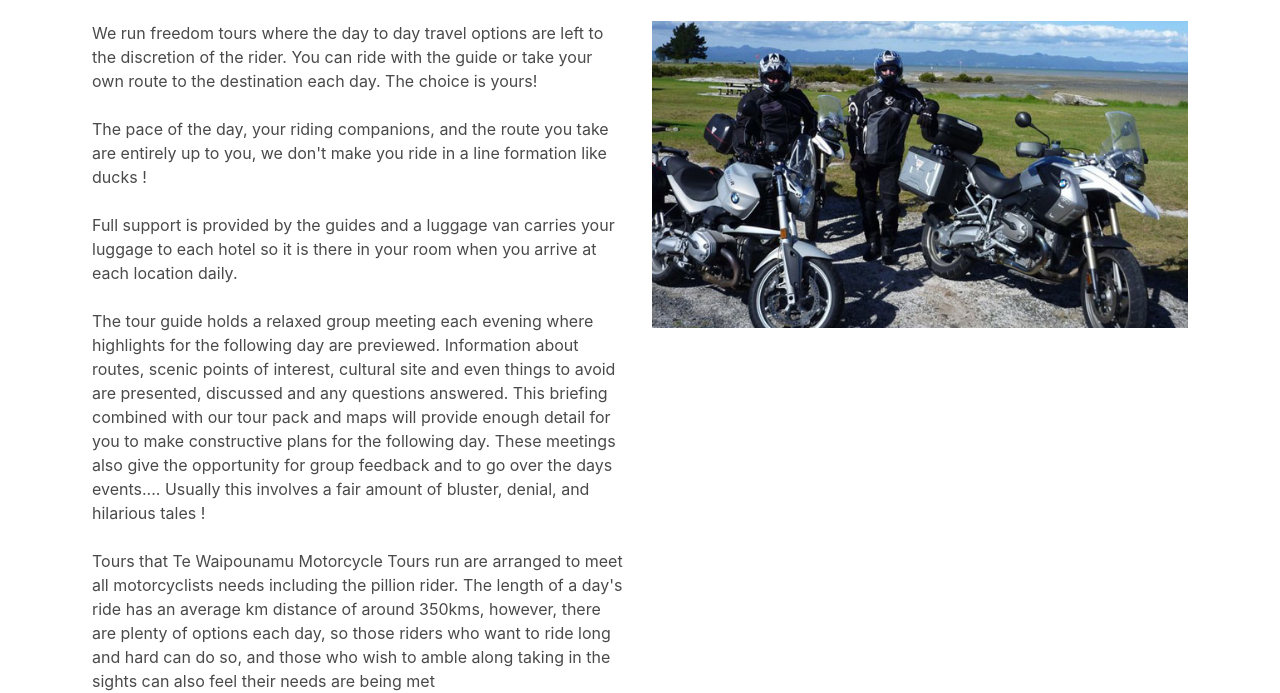
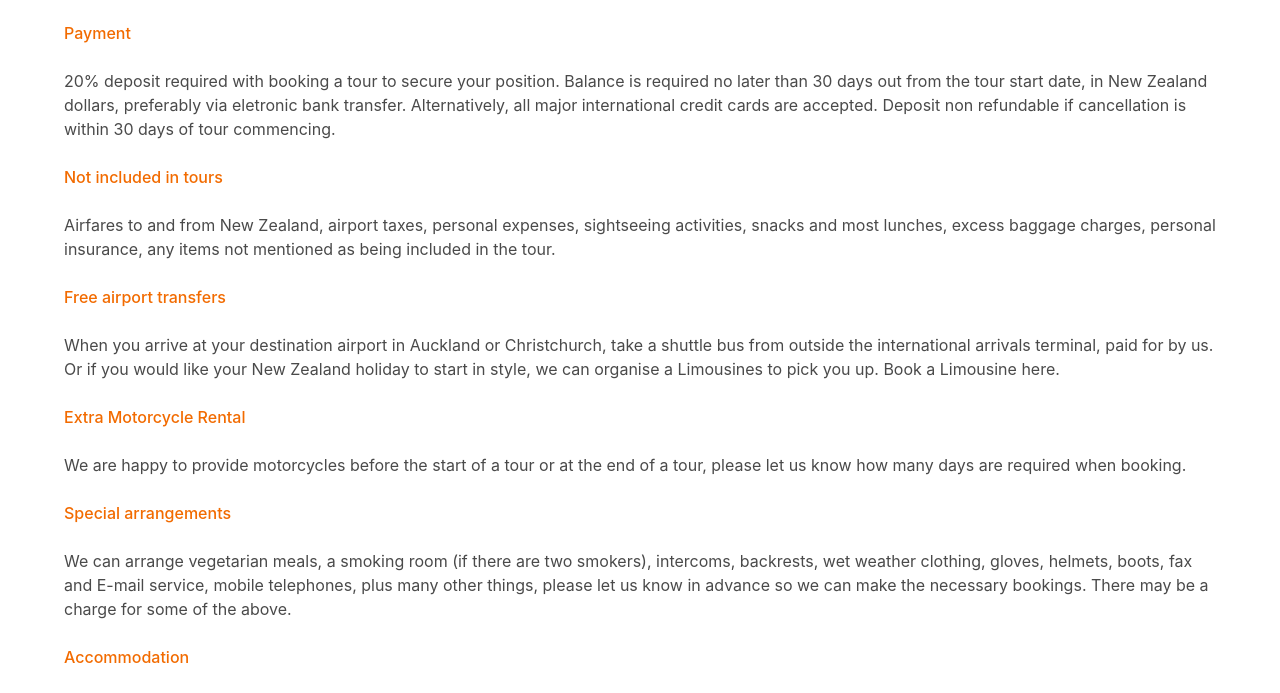
Before and after one commit to harryhaibojiang/motorcycle-hire, a Gatsby site: page /self-guided-tours/tours-additional-information in a window 1280 px wide. Shown: the part 491-1184 px from the top of the page. Built offline with nearby package versions, Linux system fonts and the light colour scheme; Gatsby itself is replaced by a stand-in of ours.

Commit message:
Price update and copy changes

```diff
--- a/src/content/tours.js
+++ b/src/content/tours.js
@@ -15,7 +15,6 @@ const selfGuidedTips = [
   "All bike accessories (tank bags, top boxes, GPS) are free for tour clients.",
   "** Hotel/Motel accommodation available if preferred or if no vacancies at Farmstay.",
   "NOTE: Tours booked with dates that fall on special events in NZ including the Xmas and New Year period will incur extra costs due to accommodation price rises over that period. There may also be a minimum stay period in some locations which can restrict our choice of accommodation.",
-  "Any tour with dates booked between and inclusive of 25th December to 4th January will incur a minimum extra fee of NZ$150 per night during this period.",
   "Deviations to our set itinerary will incur a customisation fee.",
   "Pricing in NZ dollars and includes Sales Tax.",
 ];
@@ -106,7 +105,7 @@ const tours = {
   selfGuided: [
     {
       url: "/self-guided-tours/southern-moonlight-tour",
-      title: "Southern Moonlight Tour",
+      title: "2 Weeks Southern Moonlight Tour",
       img: southernMoonlightImg,
       date: "01 May 2021 - 30 April 2022",
       route: "Christchurch - Christchurch",
@@ -145,19 +144,19 @@ const tours = {
         packages: [
           {
             type: "Single room in shoulder season",
-            price: 3991,
+            price: 3585,
           },
           {
             type: "Single room in peak season",
-            price: 4509,
+            price: 4405,
           },
           {
             type: "Double/Twin room in shoulder season",
-            price: 4776,
+            price: 3962,
           },
           {
             type: "Double/Twin room in peak season",
-            price: 5284,
+            price: 4782,
           },
         ],
         tips: selfGuidedTips,
@@ -215,19 +214,19 @@ const tours = {
         packages: [
           {
             type: "Single room in shoulder season",
-            price: 6496,
+            price: 6175,
           },
           {
             type: "Single room in peak season",
-            price: 6942,
+            price: 6975,
           },
           {
             type: "Double/Twin room in shoulder season",
-            price: 7590,
+            price: 6658,
           },
           {
             type: "Double/Twin room in peak season",
-            price: 8035,
+            price: 7446,
           },
         ],
         tips: selfGuidedTips,
@@ -272,19 +271,19 @@ const tours = {
         packages: [
           {
             type: "Single room in shoulder season",
-            price: 5444,
+            price: 5488,
           },
           {
             type: "Single room in peak season",
-            price: 6045,
+            price: 6758,
           },
           {
             type: "Double/Twin room in shoulder season",
-            price: 6316,
+            price: 5845,
           },
           {
             type: "Double/Twin room in peak season",
-            price: 6917,
+            price: 7114,
           },
         ],
         tips: selfGuidedTips,
@@ -341,19 +340,19 @@ const tours = {
         packages: [
           {
             type: "Single room in shoulder season",
-            price: 7836,
+            price: 7991,
           },
           {
             type: "Single room in peak season",
-            price: 8603,
+            price: 8788,
           },
           {
             type: "Double/Twin room in shoulder season",
-            price: 8926,
+            price: 8568,
           },
           {
             type: "Double/Twin room in peak season",
-            price: 9793,
+            price: 9366,
           },
         ],
         tips: selfGuidedTips,
--- a/src/pages/self-guided-tours/tours-additional-information.js
+++ b/src/pages/self-guided-tours/tours-additional-information.js
@@ -10,55 +10,6 @@ const ToursAdditionalInfomation = () => {
       <main className="container mt-4">
         <h1>Tours Additional Information</h1>
         <br />
-        <div className="mx-4 columns">
-          <div className="column">
-            <p>
-              We run freedom tours where the day to day travel options are left
-              to the discretion of the rider. You can ride with the guide or
-              take your own route to the destination each day. The choice is
-              yours!
-            </p>
-            <br />
-            <p>
-              The pace of the day, your riding companions, and the route you
-              take are entirely up to you, we don't make you ride in a line
-              formation like ducks !
-            </p>
-            <br />
-            <p>
-              Full support is provided by the guides and a luggage van carries
-              your luggage to each hotel so it is there in your room when you
-              arrive at each location daily.
-            </p>
-            <br />
-            <p>
-              The tour guide holds a relaxed group meeting each evening where
-              highlights for the following day are previewed. Information about
-              routes, scenic points of interest, cultural site and even things
-              to avoid are presented, discussed and any questions answered. This
-              briefing combined with our tour pack and maps will provide enough
-              detail for you to make constructive plans for the following day.
-              These meetings also give the opportunity for group feedback and to
-              go over the days events.... Usually this involves a fair amount of
-              bluster, denial, and hilarious tales !
-            </p>
-            <br />
-            <p>
-              Tours that Te Waipounamu Motorcycle Tours run are arranged to meet
-              all motorcyclists needs including the pillion rider. The length of
-              a day's ride has an average km distance of around 350kms, however,
-              there are plenty of options each day, so those riders who want to
-              ride long and hard can do so, and those who wish to amble along
-              taking in the sights can also feel their needs are being met
-            </p>
-          </div>
-          <div className="column">
-            <img
-              src={photoToursAdditionalInfo}
-              alt="New Zealand Motorcycle Self-guided Tours information"
-            />
-          </div>
-        </div>
         <AdditionalInfoSection
           title="Payment"
           description="20% deposit required with booking a tour to secure your position.
```
